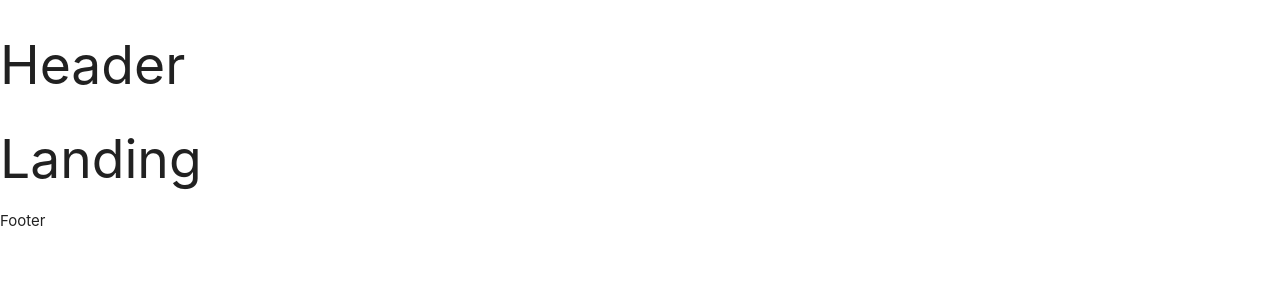
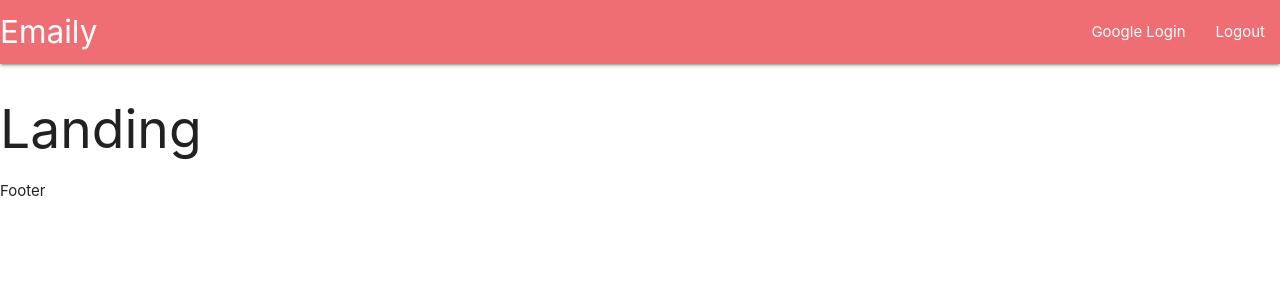
Before and after one commit to v3nt/react-fedback-app, a React (Create React App) app in the folder client/: page / in a window 1280 px wide. Shown: the top 300 px of the page. Built offline with nearby package versions, Linux system fonts and the light colour scheme.

Commit message:
materialize header

```diff
--- a/client/src/components/App.js
+++ b/client/src/components/App.js
@@ -6,7 +6,7 @@
 import Footer from "./Footer";
 
 // styles
-import materializeCSS from "materialize-css/dist/css/materialize.min.css";
+import "materialize-css/dist/css/materialize.min.css";
 
 // Dummy comps
 const Dashboard = () => <h2>Dash</h2>;
--- a/client/src/components/Header.js
+++ b/client/src/components/Header.js
@@ -3,9 +3,21 @@
 class Header extends Component {
   render() {
     return (
-      <div>
-        <h2>Header</h2>
-      </div>
+      <nav>
+        <div className="nav-wrapper">
+          <a href="/" className="left brand-logo">
+            Emaily
+          </a>
+          <ul id="nav-mobile" className="right ">
+            <li>
+              <a href="sass.html">Google Login</a>
+            </li>
+            <li>
+              <a href="badges.html">Logout</a>
+            </li>
+          </ul>
+        </div>
+      </nav>
     );
   }
 }
```
